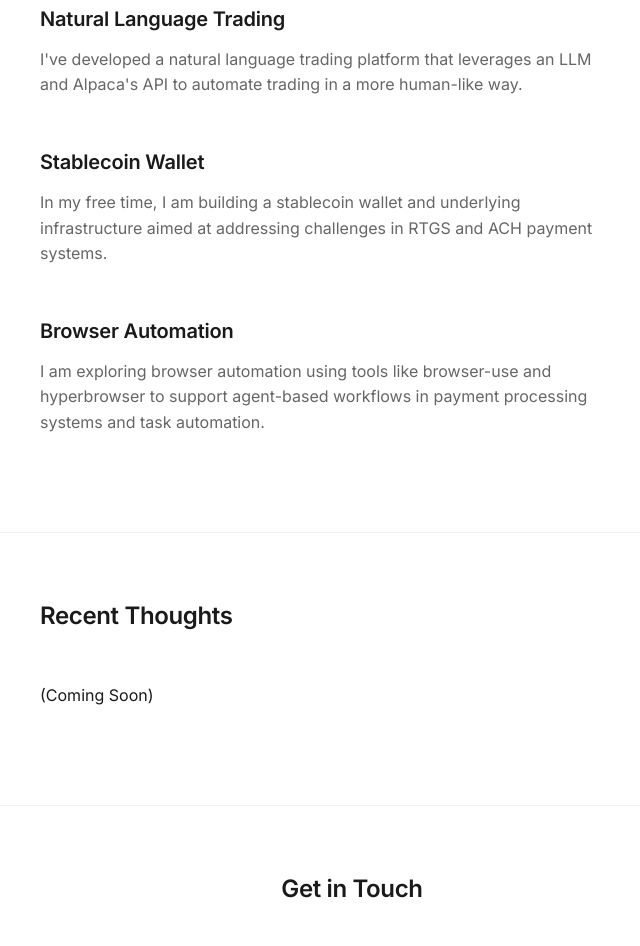
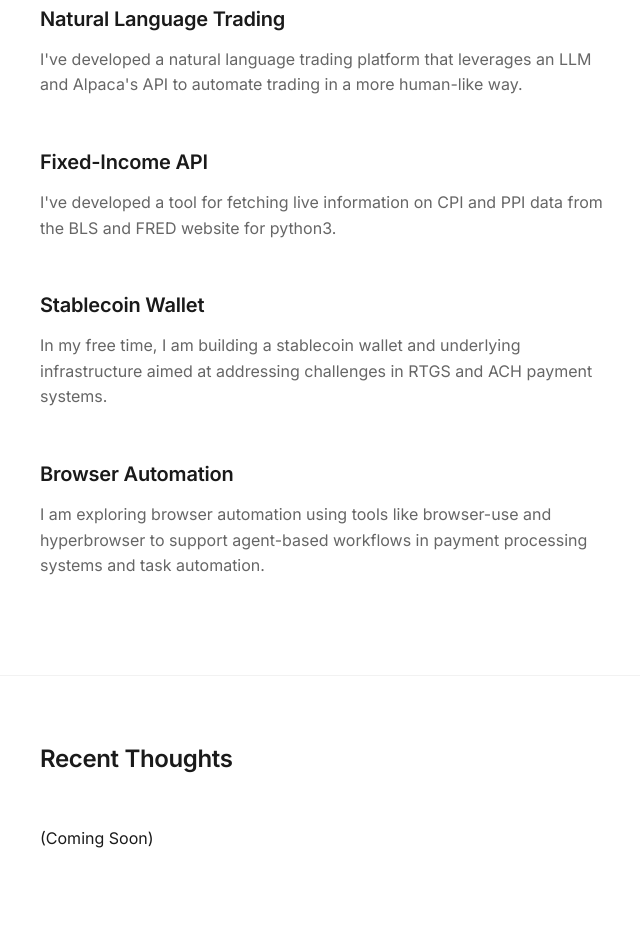
Before and after one commit to prodshashankxgs/prodshashankxgs.github.io, a plain HTML site: page index.html in a window 1280 px wide. Shown: the part 1364-2310 px from the top of the page, without its empty margins (288-928 px from the left). Drawn offline with Linux system fonts and the light colour scheme.

Commit message:
added another project

```diff
--- a/index.html
+++ b/index.html
@@ -96,6 +96,13 @@
             </div>
 
             <div class="work-item">
+                <h3 class="work-title">Fixed-Income API</h3>
+                <p class="work-description">
+                    I've developed a tool for fetching live information on CPI and PPI data from the BLS and FRED website for python3.
+                </p>
+            </div>
+
+            <div class="work-item">
                 <h3 class="work-title">Stablecoin Wallet</h3>
                 <p class="work-description">
                     In my free time, I am building a stablecoin wallet and underlying infrastructure aimed at addressing challenges in RTGS and ACH payment systems.
```
